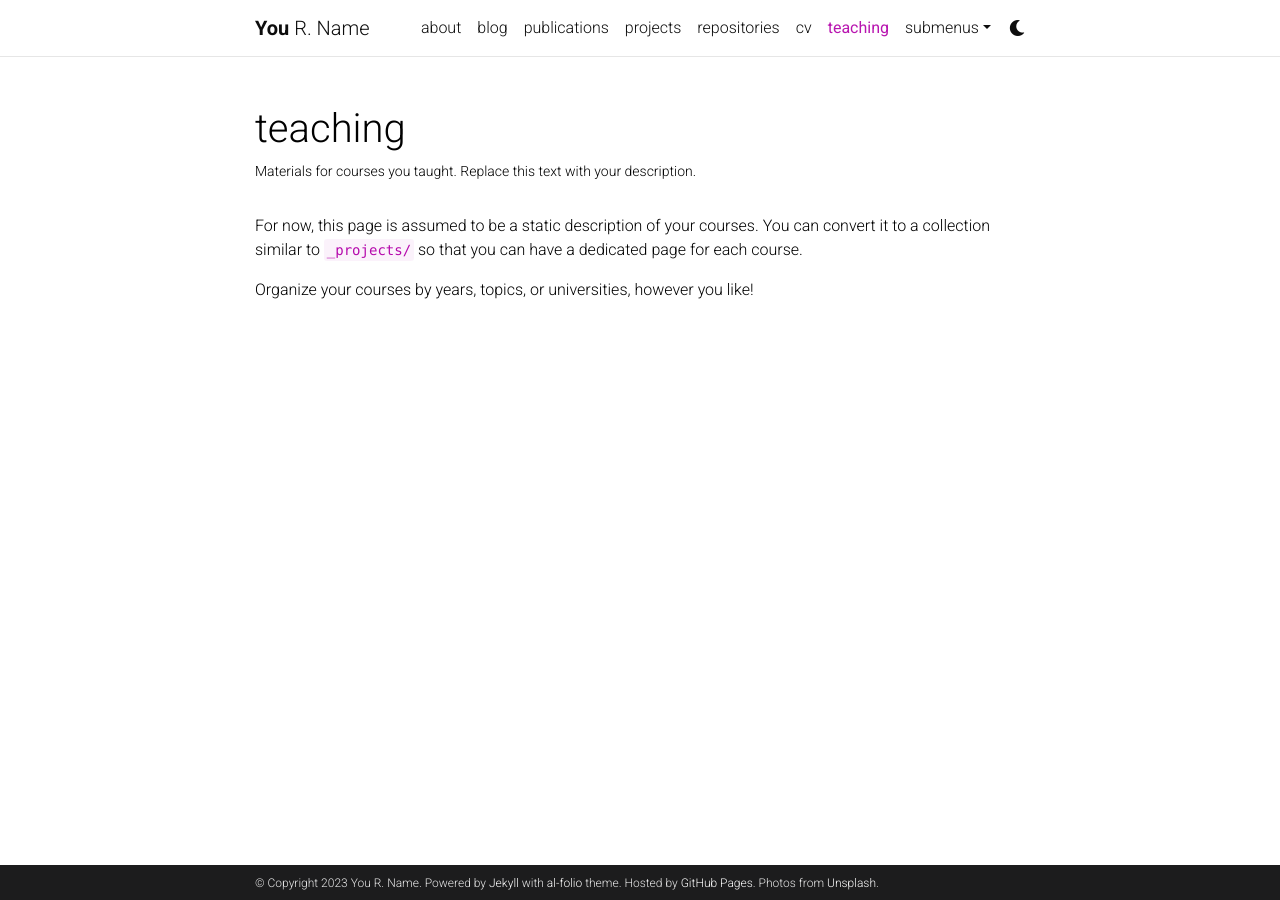
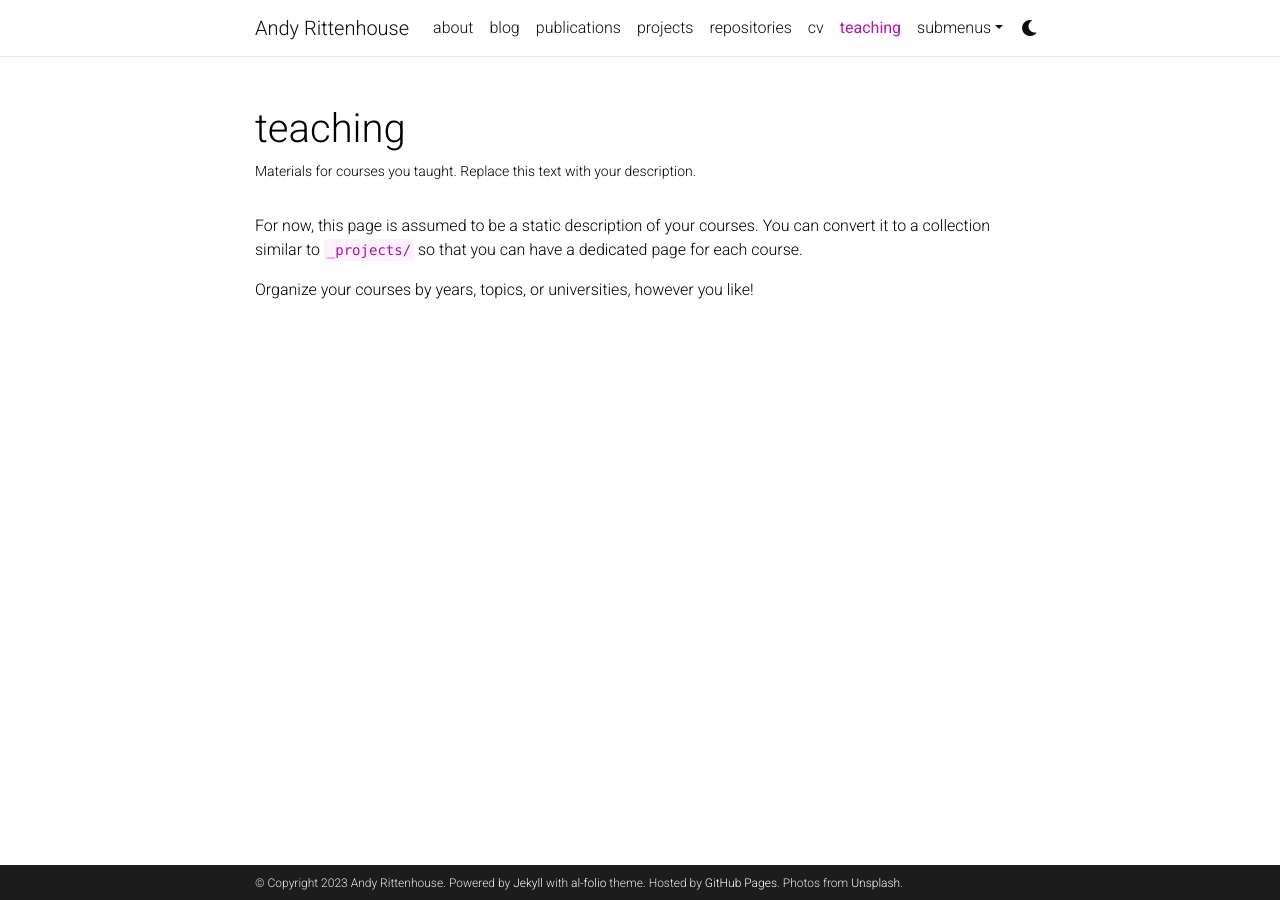
Before and after one commit to aritt0923/aritt0923.github.io, a Jekyll site: the page built from _pages/teaching.md, in a window 1280 px wide. Built offline with Jekyll 4.4.1, drawn with Linux system fonts in a browser that asks for light colours; comment, search, counter and statistics services are not loaded; a style sheet for code colours, icons or effects is not loaded.

Commit message:
Update _config.yml

```diff
--- a/_config.yml
+++ b/_config.yml
@@ -2,11 +2,11 @@
 # Site settings
 # -----------------------------------------------------------------------------
 
-title: blank # the website title (if blank, full name will be used instead)
-first_name: You
-middle_name: R.
-last_name: Name
-email: you@example.com
+title: Andy Rittenhouse # the website title (if blank, full name will be used instead)
+first_name: Andy
+middle_name:
+last_name: Rittenhouse
+email: andyrittenhouse@icloud.com
 description: > # the ">" symbol means to ignore newlines until "footer_text:"
   A simple, whitespace theme for academics. Based on [*folio](https://github.com/bogoli/-folio) design.
 footer_text: >
@@ -18,8 +18,8 @@
 lang: en # the language of your site (for example: en, fr, cn, ru, etc.)
 icon: ⚛️  # the emoji used as the favicon (alternatively, provide image name in /assets/img/)
 
-url: https://alshedivat.github.io # the base hostname & protocol for your site
-baseurl: /al-folio # the subpath of your site, e.g. /blog/
+url: https://aritt0923.github.io # the base hostname & protocol for your site
+baseurl: /aritt0923.github.io # the subpath of your site, e.g. /blog/
 last_updated: false # set to true if you want to display last updated in the footer
 impressum_path:  # set to path to include impressum link in the footer, use the same path as permalink in a page, helps to conform with EU GDPR
 
```
